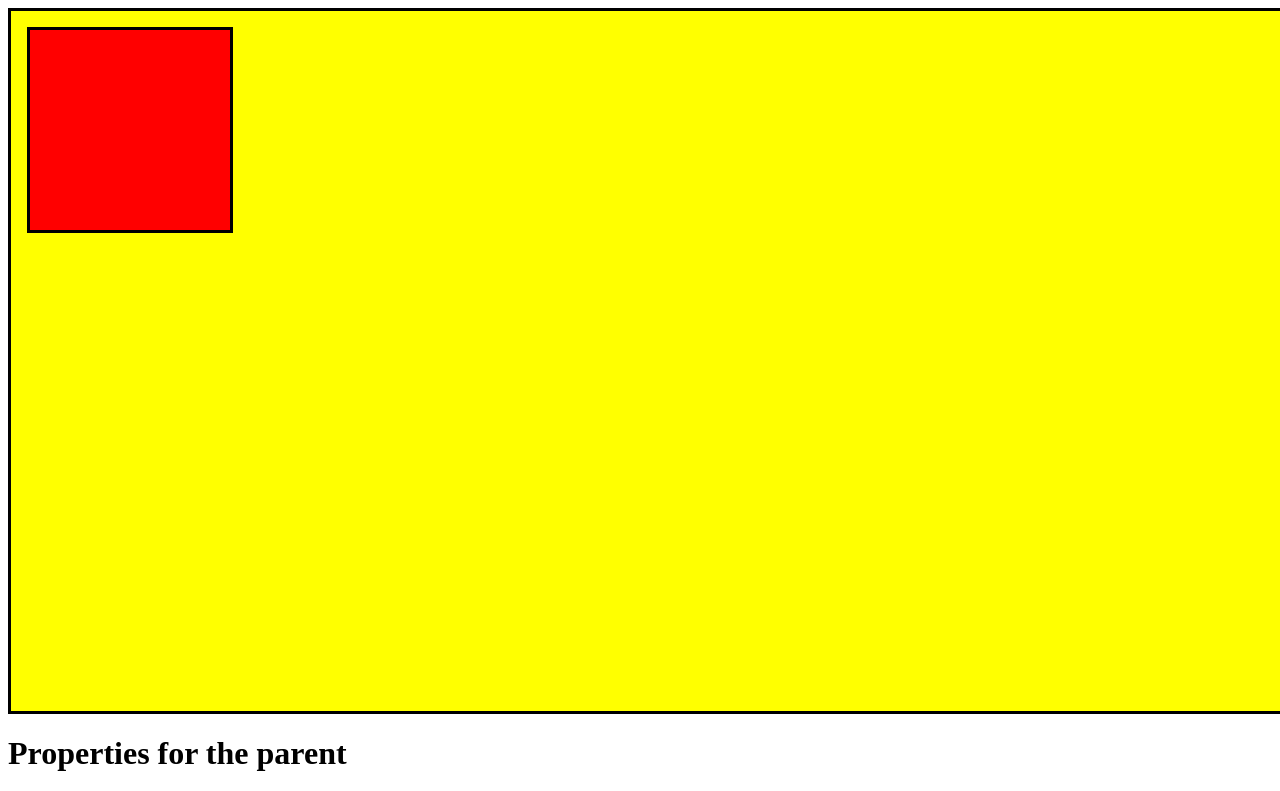
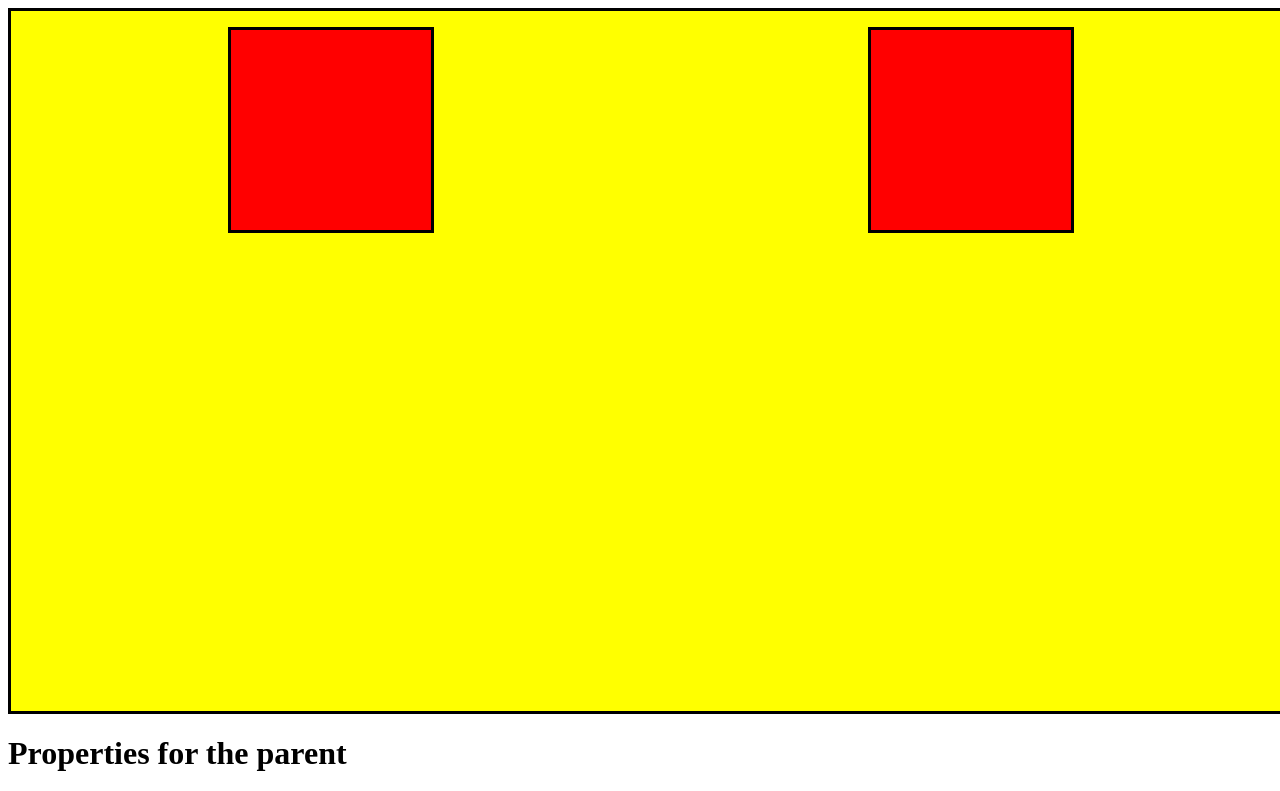
Before and after one commit to KrisKam/flexbox-cardio, a plain HTML site: page index.html in a window 1280 px wide. Shown: the top 791 px of the page. Drawn offline with Linux system fonts and the light colour scheme.

Commit message:
added parent/child

```diff
--- a/app.css
+++ b/app.css
@@ -4,7 +4,7 @@
   height: 700px;
   border: solid black;
   background-color: yellow;
-  justify-content: space-aroun;
+  justify-content: space-around;
 }
 
 .child {
--- a/index.html
+++ b/index.html
@@ -9,6 +9,7 @@
 
 <body>
   <div class="parent">
+    <div class="child"></div>
     <div class="child"></div>
   </div>
   <h1>Properties for the parent</h1>
```
Also changed, not shown: 1 other file.
